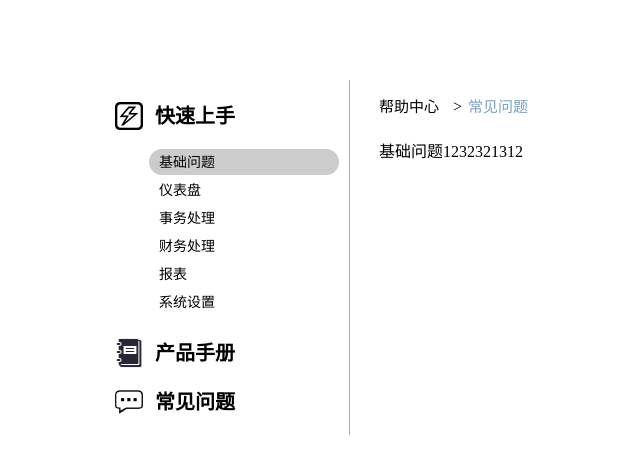
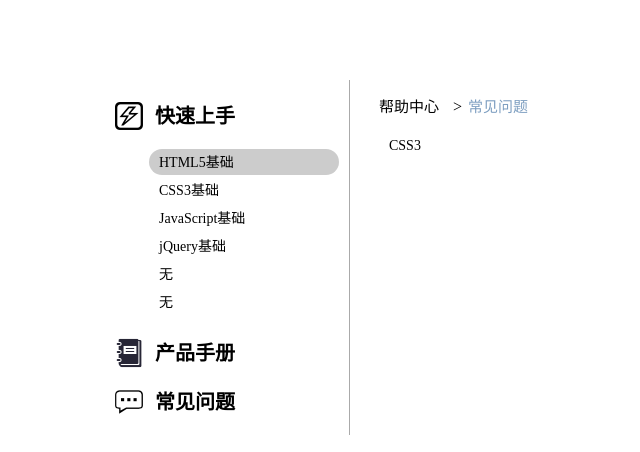
Before and after one commit to Melody120/Melody120.github.io, a plain HTML site: page index.html in a window 1280 px wide. Shown: the whole page, without its empty margins (51-691 px from the left). Drawn offline with Linux system fonts and the light colour scheme.

Commit message:
Initial xommit

```diff
--- a/index.html
+++ b/index.html
@@ -5,8 +5,8 @@
 	<title>左侧tab</title>
 	<script src="js/jquery-latest.js"></script>
 	<meta name="viewport" content="width=device-width, initial-scale=1, maximum-scale=1, user-scalable=no">
-	<meta name="keywords" content="彭金桥家族、彭超家族、彭星家族、彭佳怡家族、彭氏一家人、就是试试" />
-	<meta name="description" content="彭氏家族电话：15342221992"/>
+	<meta name="keywords" content="webDeveloper、showMyNotesInGit"/>
+	<meta name="description" content="个人笔记"/>
 	<link rel="stylesheet" type="text/css" href="css/stylepc.css">
 </head>
 <body>
@@ -14,12 +14,12 @@
 		<div class="menu">
 			<h3><i class="q-menu-img positionIicon"></i>快速上手</h3>
 			<ul class="ulmenu1">
-				<li><a class="selected" href="#tab1">基础问题</a></li>
-				<li><a href="#">仪表盘</a></li>
-				<li><a href="#">事务处理</a></li>
-				<li><a href="#">财务处理</a></li>
-				<li><a href="#">报表</a></li>
-				<li><a href="#">系统设置</a></li>
+				<li><a class="selected" href="#tab1">HTML5基础</a></li>
+				<li><a href="#">CSS3基础</a></li>
+				<li><a href="#">JavaScript基础</a></li>
+				<li><a href="#">jQuery基础</a></li>
+				<li><a href="#">无</a></li>
+				<li><a href="#">无</a></li>
 			</ul>
 
 			<h3><i class="q-menu-doit positionIicon"></i>产品手册</h3>
@@ -63,7 +63,7 @@
 			</div>
 			<div class="menu1 menu_tab">
 				<div id="tab1" class="tab active">
-					基础问题1232321312
+					<a href="another.html">CSS3</a>
 				</div>
 				<div  id="tab2" class="tab">
 					仪表盘
```
Also changed, not shown: another.html (added, +10 -0 lines).
